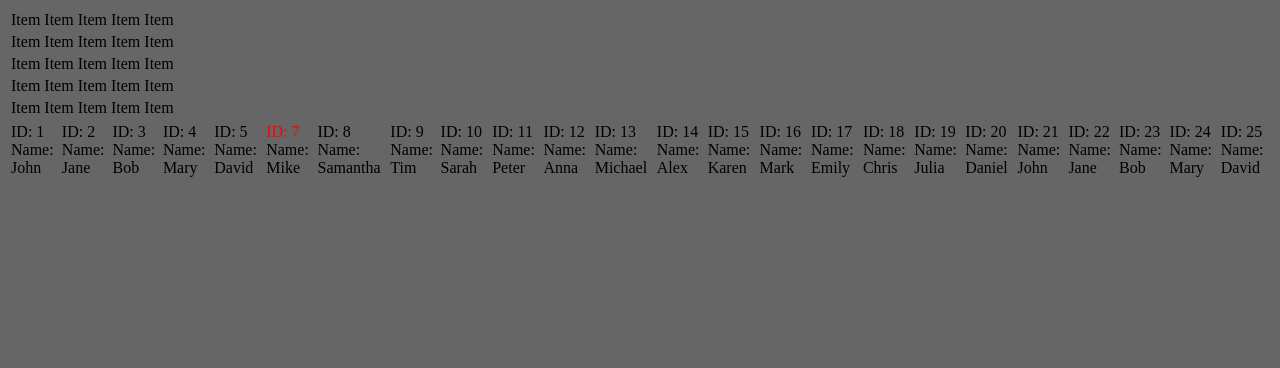
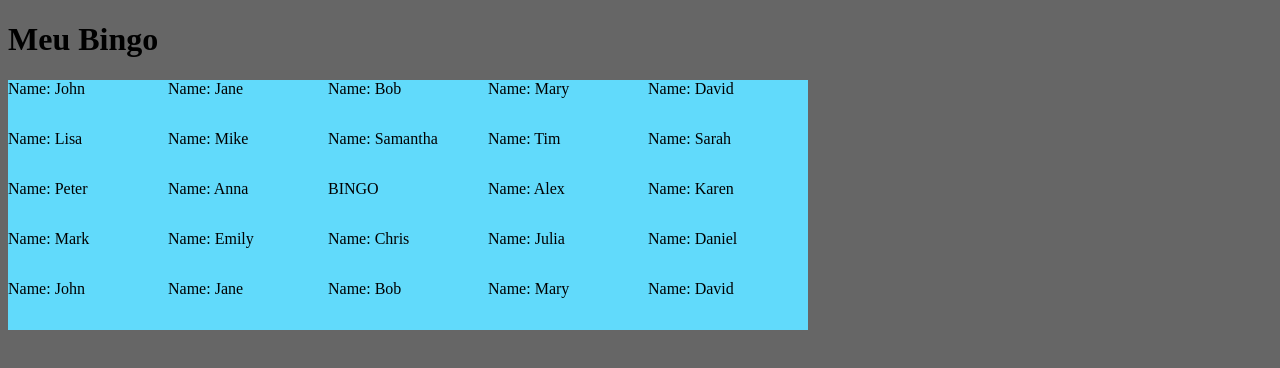
Before and after one commit to leandrorsampaio/challenge-bingo-react, a React (Create React App) app: page / in a window 1280 px wide. Shown: the top 368 px of the page. Built offline with nearby package versions, Linux system fonts and the light colour scheme.

Commit message:
New table with DIVS

```diff
--- a/src/App.css
+++ b/src/App.css
@@ -36,3 +36,21 @@
     transform: rotate(360deg);
   }
 }
+
+
+
+.boardContainer {
+  display: flex;
+  flex-direction: row;
+  max-width: 800px;
+  width: 100%;
+  flex-wrap: wrap;
+}
+
+.boardContainer__cell {
+  display: flex;
+  flex-direction: row;
+  width: 20%;
+  height: 50px;
+  background: #61dafb;
+}
--- a/src/App.js
+++ b/src/App.js
@@ -3,46 +3,7 @@ import './App.css';
 function App() {
   return (
 
-
-    <table>
-      <tbody>
-        <tr>
-          <td>Item</td>
-          <td>Item</td>
-          <td>Item</td>
-          <td>Item</td>
-          <td>Item</td>
-        </tr>
-        <tr>
-          <td>Item</td>
-          <td>Item</td>
-          <td>Item</td>
-          <td>Item</td>
-          <td>Item</td>
-        </tr>
-        <tr>
-          <td>Item</td>
-          <td>Item</td>
-          <td>Item</td>
-          <td>Item</td>
-          <td>Item</td>
-        </tr>
-        <tr>
-          <td>Item</td>
-          <td>Item</td>
-          <td>Item</td>
-          <td>Item</td>
-          <td>Item</td>
-        </tr>
-        <tr>
-          <td>Item</td>
-          <td>Item</td>
-          <td>Item</td>
-          <td>Item</td>
-          <td>Item</td>
-        </tr>
-      </tbody>
-    </table>
+    <h1>Meu Bingo</h1>
 
 
   );
--- a/src/TESTE/TableGenerator.jsx
+++ b/src/TESTE/TableGenerator.jsx
@@ -8,30 +8,35 @@ const TableGenerator = () => {
   for (let i = 0; i < 25; i++) {
 
     const item = TableData[i];
+    //const idStyle = i === 6 ? { color: 'red' } : {};
 
     // Skip the element at index 5
-    if (i === 5) {
-      continue;
+    if (i === 12) {
+      rows.push(
+        /* Check if item is falsy */
+        item && (
+          <div className={'boardContainer__cell boardContainer__cell--' + i} key={item.id}>
+            <div>BINGO</div>
+          </div>
+        )
+      );
+    } else {
+      rows.push(
+        /* Check if item is falsy */
+        item && (
+          <div className={'boardContainer__cell boardContainer__cell--' + i} key={item.id}>
+            <div>Name: {item.name}</div>
+          </div>
+        )
+      );
     }
 
-    const idStyle = i === 6 ? { color: 'red' } : {};
-
-    rows.push(
-
-      /* Check if item is falsy */
-      item && (
-        <td key={item.id}>
-          <div style={idStyle}>ID: {item.id}</div>
-          <div>Name: {item.name}</div>
-        </td>
-      )
-    );
   }
 
   return (
-    <table>
-      <tbody>{rows}</tbody>
-    </table>
+    <div className='boardContainer'>
+      {rows}
+    </div>
   );
 };
 
```
